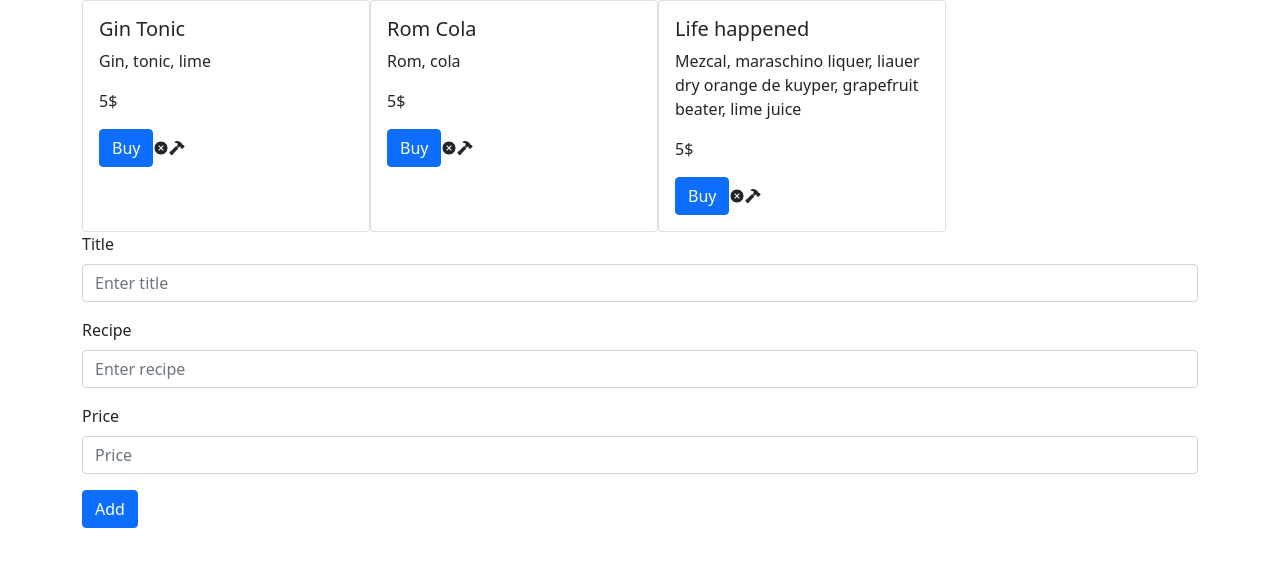
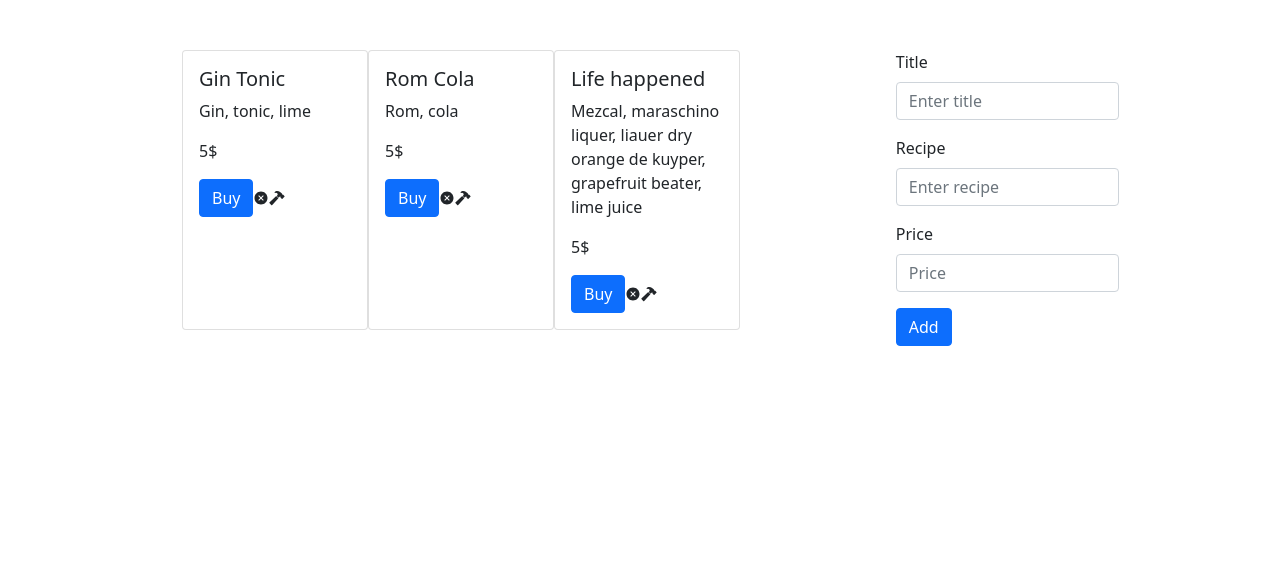
Before and after one commit to MurixHyper/b2b-bar, a React (Create React App) app: page / in a window 1280 px wide. Shown: the top 566 px of the page. Built offline with nearby package versions, Linux system fonts and the light colour scheme.

Commit message:
bugs fixed

```diff
--- a/src/Components/App/App.css
+++ b/src/Components/App/App.css
@@ -0,0 +1,11 @@
+main{
+    width: 50%;
+    float: left;
+    margin: 50px 100px;
+}
+aside{
+    width: 20%;
+    float: left;
+    margin-top: 50px;
+    margin-left: 5%;
+}
--- a/src/Components/BarCard/BarCard.jsx
+++ b/src/Components/BarCard/BarCard.jsx
@@ -1,7 +1,5 @@
 import React, { useState,useEffect } from "react";
-import {IoCloseCircleSharp, IoHammerSharp} from 'react-icons/io5';
-import Button from 'react-bootstrap/Button';
-import Card from 'react-bootstrap/Card';
+import Beverage from "../Beverage/Beverage";
 import './BarCard.css';
 
 function BarCard(props)
@@ -21,21 +19,14 @@ function BarCard(props)
   return (
       <div className="cards">
       {props.coctails.map((el) => (
-        <Card className="myOwnCard" style={{ width: '18rem' }}>
-        <Card.Body>
-            <Card.Title>{el.title}</Card.Title>
-            <Card.Text>{el.ingrs}</Card.Text>
-            <Card.Text className={lastAdded===-1?"beveragePrice":lastAdded===el.id?"beveragePrice beveragePriceUp":"beveragePrice beveragePriceDown"}>
-                {el.price+'$'}
-            </Card.Text>
-            <Button onClick={()=>{
-                   props.changePrices(el.id)
-                   setLastAdded(el.id)
-                   }}>Buy</Button>
-                   <IoCloseCircleSharp onClick={()=>props.onDelete(el.id)} className="delete-icon"/>
-                  <IoHammerSharp className="edit-icon"/>
-      </Card.Body>
-      </Card>
+        <Beverage
+        key={el.id}
+        beverage={el}
+        priceColor={lastAdded===-1?"beveragePrice":lastAdded===el.id?"beveragePrice beveragePriceUp":"beveragePrice beveragePriceDown"}
+        onDelete={props.onDelete}
+        changePrices={props.changePrices}
+        setLastAdded={setLastAdded}
+        />
     ))}  </div>
   );
   else return(
@@ -43,4 +34,6 @@ function BarCard(props)
         <h3>No beverages</h3>
       </div>)
 }
+
+
 export default BarCard
--- /dev/null
+++ b/src/Components/Beverage/Beverage.jsx
@@ -0,0 +1,30 @@
+import './Beverage.css';
+import React, { useState } from "react";
+import {IoCloseCircleSharp, IoHammerSharp} from 'react-icons/io5';
+import Button from 'react-bootstrap/Button';
+import Card from 'react-bootstrap/Card';
+import AddCoctail from '../AddCoctail/AddCoctail';
+
+function Beverage({beverage, priceColor, onDelete, setLastAdded,changePrices}){
+    const[editForm,setEditForm]=useState(false);
+    return(
+      <Card className="myOwnCard" style={{ width: '18rem' }}>
+        <Card.Body>
+          <Card.Title>{beverage.title}</Card.Title>
+            <Card.Text>{beverage.ingrs}</Card.Text>
+            <Card.Text className={priceColor}>
+              {beverage.price+'$'}
+            </Card.Text>
+            <Button onClick={()=>{
+              changePrices(beverage.id)
+              setLastAdded(beverage.id)}}>Buy</Button>
+            <IoCloseCircleSharp onClick={()=>onDelete(beverage.id)} className="delete-icon"/>
+            <IoHammerSharp onClick={()=>{
+              setEditForm(!editForm)}} className="edit-icon"/>
+              {editForm===true && <AddCoctail/>}
+        </Card.Body>
+      </Card>
+    )
+  }
+
+  export default Beverage
```
Also changed, not shown: src/Components/Beverage/Beverage.css (added). Lines whose indentation alone changed are shown as unchanged.
